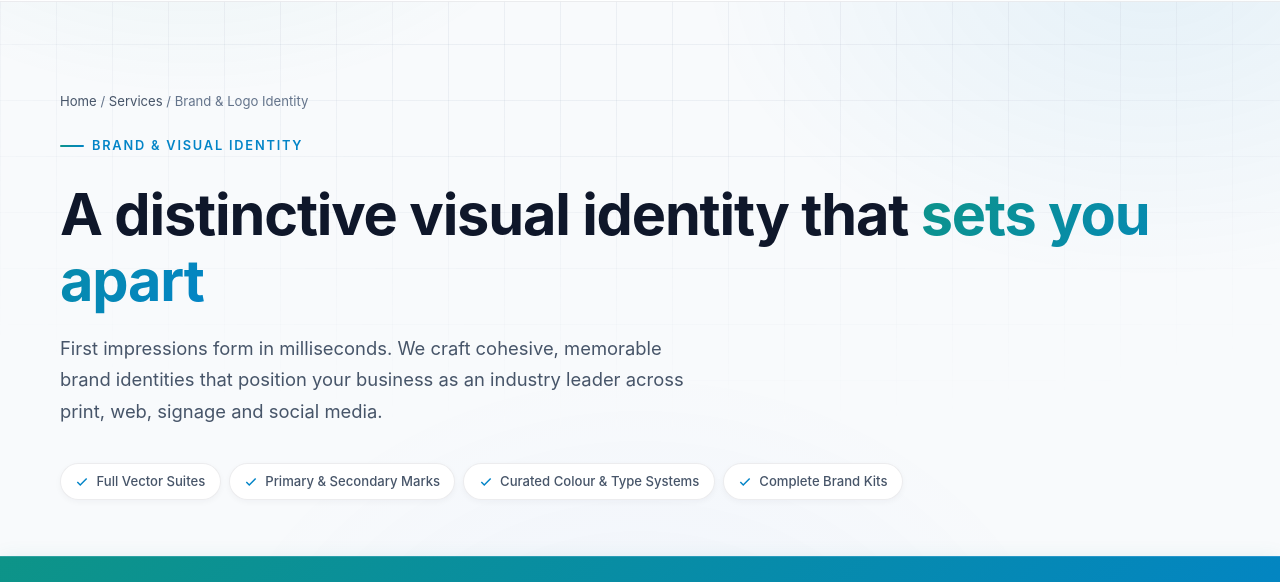
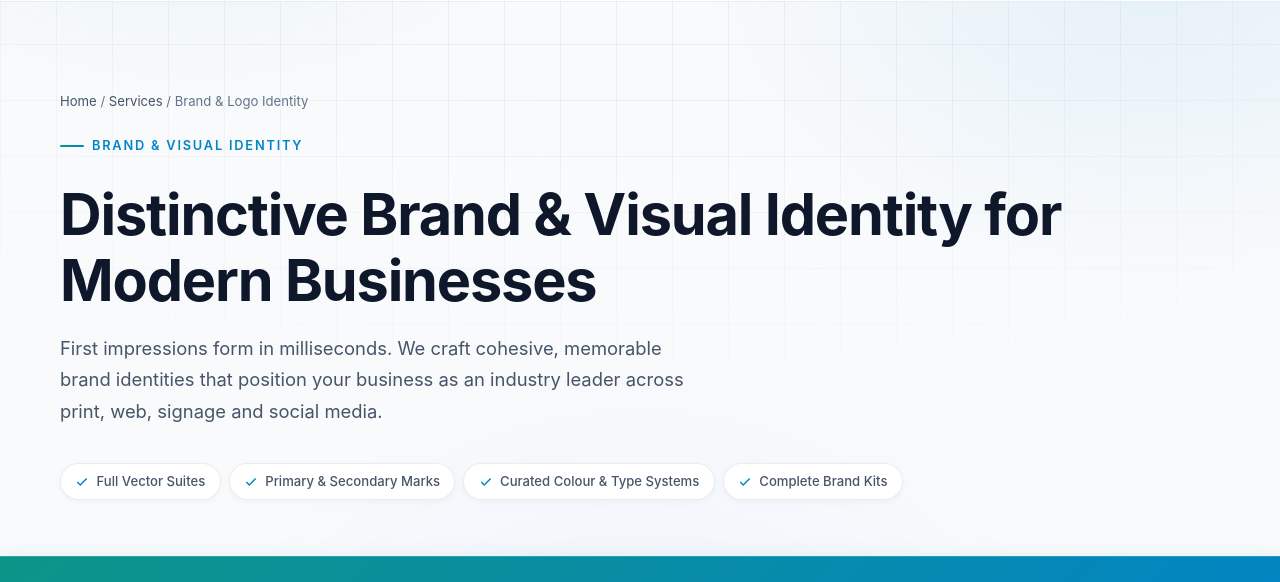
Before and after one commit to MarstersDigital/MarstersDigital, a website: page brand-identity.html in a window 1280 px wide. Shown: the part 124-706 px from the top of the page. Drawn offline with Linux system fonts and the light colour scheme.

Commit message:
Optimize title, meta description, and H1 on brand-identity.html

```diff
--- a/brand-identity.html
+++ b/brand-identity.html
@@ -19,8 +19,8 @@
     gtag('config', 'G-VMPB6E4BXY');
     gtag('config', 'G-70GM109PGN');
   </script>
-  <title>Brand Identity &amp; Logo Design in Yorkshire | Marsters Digital</title>
-  <meta name="description" content="Complete logo suites, master vector files, colour palettes and brand guidelines for independent businesses across Otley, Harrogate and Yorkshire.">
+  <title>Brand Identity & Logo Design | Leeds & Yorkshire | Marsters Digital</title>
+  <meta name="description" content="Distinctive visual identity, custom logo suites, vector assets, and typography kits for independent businesses across Leeds, Harrogate, and West Yorkshire.">
   <link rel="canonical" href="https://www.marstersdigital.com/brand-identity">
   <meta property="og:title" content="Brand Identity &amp; Logo Design in Yorkshire | Marsters Digital">
   <meta property="og:description" content="Complete logo suites, master vector files, colour palettes and brand guidelines for independent businesses across Otley, Harrogate and Yorkshire.">
@@ -90,7 +90,7 @@
         <a href="/">Home</a> / <a href="/services">Services</a> / Brand &amp; Logo Identity
       </nav>
       <span class="eyebrow">Brand &amp; Visual Identity</span>
-      <h1>A distinctive visual identity that <span class="gradient-text">sets you apart</span></h1>
+      <h1>Distinctive Brand &amp; Visual Identity for Modern Businesses</h1>
       <p class="lead">First impressions form in milliseconds. We craft cohesive, memorable brand identities that position your business as an industry leader across print, web, signage and social media.</p>
       <div class="hero-badges">
         <span class="chip"><svg width="14" height="14" viewBox="0 0 24 24" fill="none" stroke="currentColor" stroke-width="2.5"><path d="M20 6 9 17l-5-5"/></svg> Full Vector Suites</span>
```
